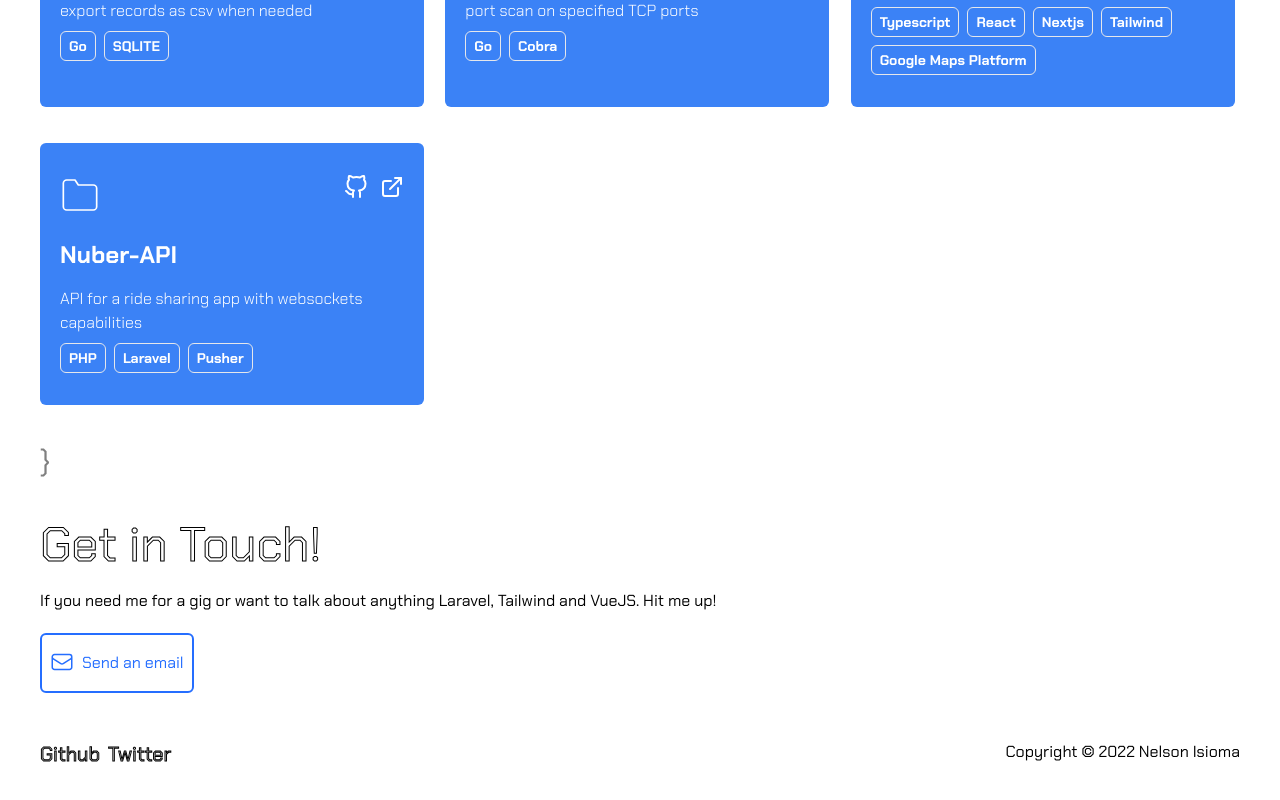
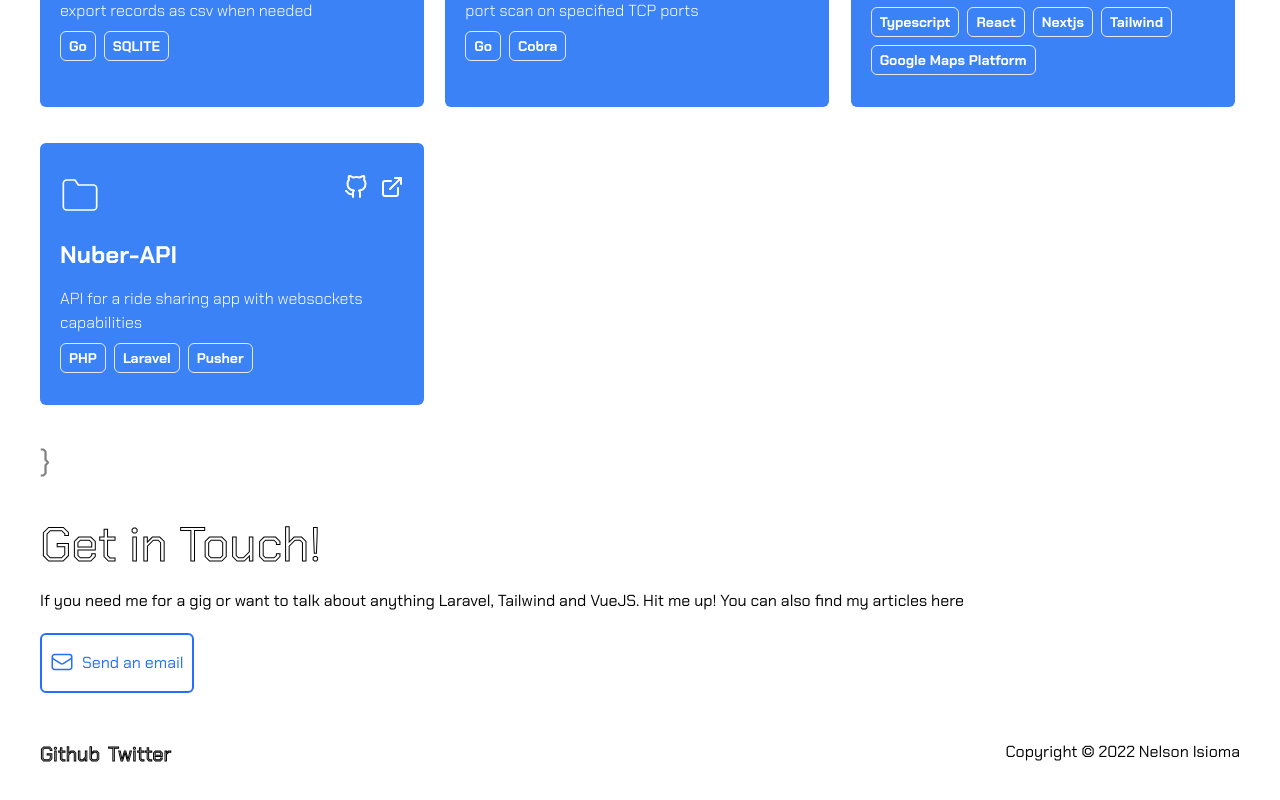
Before and after one commit to Nelwhix/personal-portfolio, a Vue app: page / in a window 1280 px wide. Shown: the part 1896-2696 px from the top of the page. Built offline with nearby package versions, Linux system fonts and the light colour scheme.

Commit message:
small-updates

```diff
--- a/src/components/Footer.vue
+++ b/src/components/Footer.vue
@@ -7,7 +7,9 @@ const year: string = new Date().getFullYear().toString()
 <template>
     <section class="mt-10 px-10 font-logo" id="contact">
         <h2 class="desc mb-5 text-white text-5xl">Get in Touch!</h2>
-        <p>If you need me for a gig or want to talk about anything Laravel, Tailwind and VueJS. Hit me up!</p>
+        <p>If you need me for a gig or want to talk about anything Laravel, Tailwind and VueJS. Hit me up! You can also find my
+            articles <a href="https://medium.com/@nelsonisioma1">here</a>
+        </p>
         <a href="mailto:nelsonisioma1@gmail.com" class="mt-5 border-2 border-body
                 rounded-md px-2 py-4 fill-button fill-image mb-10"><Mail class="inline mr-2 -mt-1" />Send an email</a>
         <div class="flex flex-wrap md:justify-between">
--- a/src/views/HomeView.vue
+++ b/src/views/HomeView.vue
@@ -22,7 +22,7 @@ const portfolios = projects;
     satisfy client needs. I am diligent and handle projects to the best of my ability
                 </p>
                 <a class="mt-5 border-2 border-body
-                rounded-md p-3 fill-button fill-image mb-10 md:mb-0" href="https://ibb.co/MckKdhL" download>
+                rounded-md p-3 fill-button fill-image mb-10 md:mb-0" href="https://docs.google.com/document/d/11oDtGvZLDKa5VRptQ_pXXvbwmoOq6RJT1ueu9gas2Ag/edit?usp=sharing">
                     Resume
                 </a>
             </div>
```
